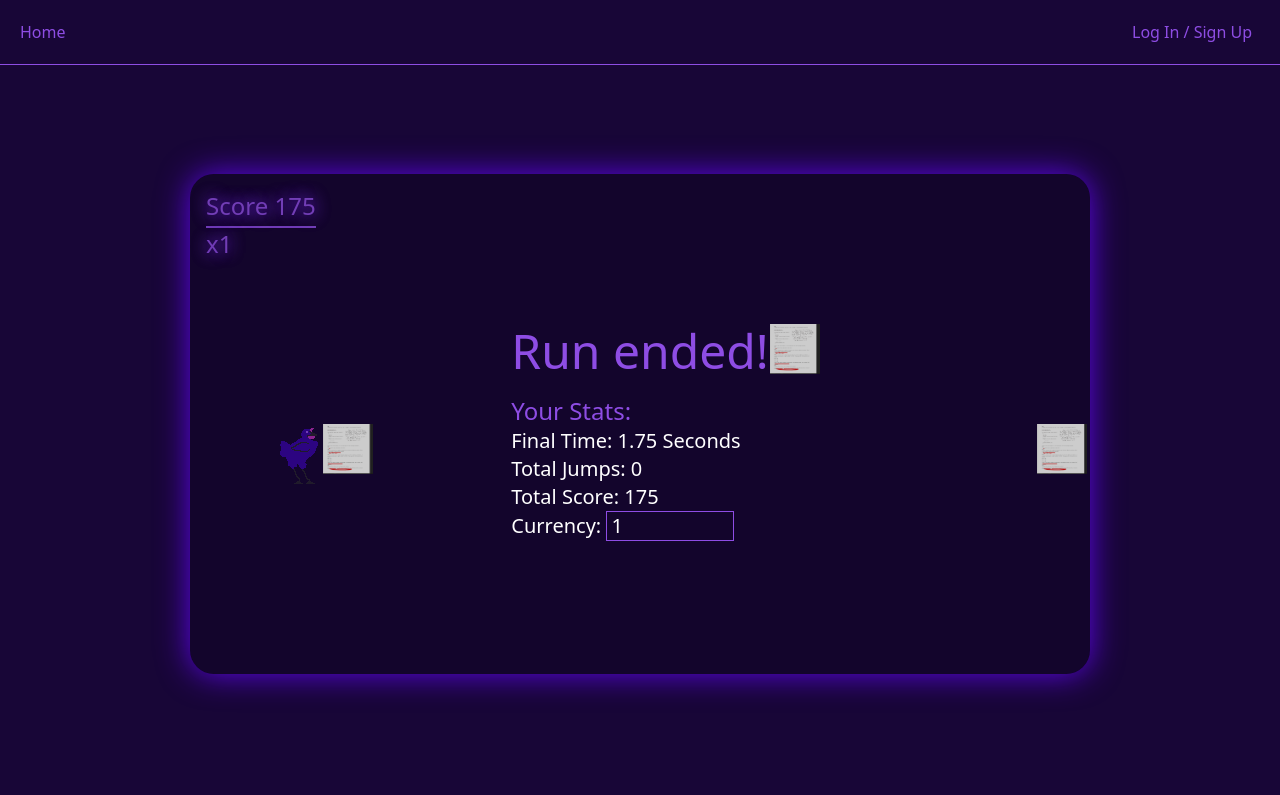
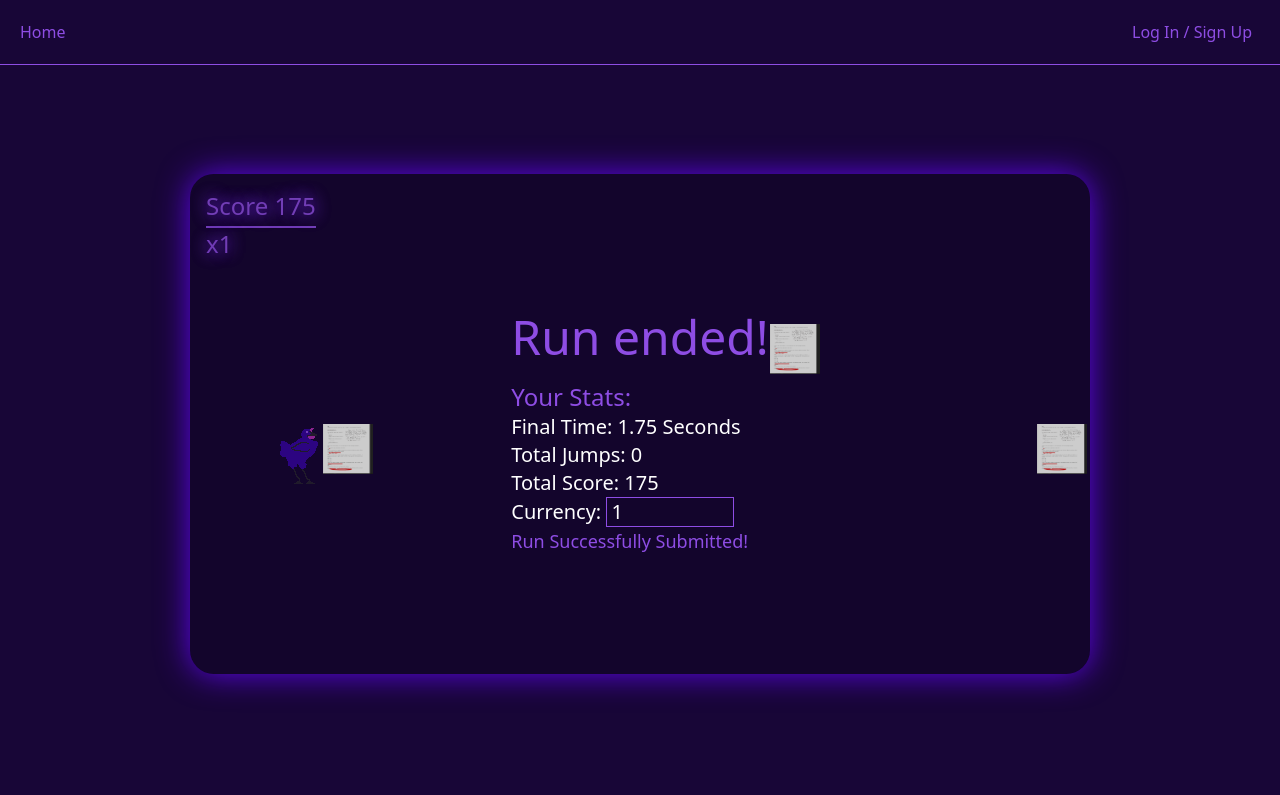
Before and after one commit to Games4Doritos/CITS3403-Project, a Flask app: page /play in a window 1280 px wide. Shown: the top 795 px of the page. Run offline with Flask 3, Linux system fonts and the light colour scheme; style sheets or scripts are compiled from the project's sources; some libraries are stand-ins or nearby versions.

Commit message:
Added run submission status messages and full handling of the result uploading
- Moved the code for uploadResults into a try-catch structure to handle errors (may need future improvements)
- Added failMessage and successMessage elements on the game page that indicate if the a run's results were uploaded successfully
- Added logic in the uploadResults function displays the fail or success messages depending on the status code of the response from the server

```diff
--- a/app/static/game.js
+++ b/app/static/game.js
@@ -211,6 +211,7 @@ function frame(){
 const wait = (ms) => new Promise(resolve => setTimeout(resolve, ms));
 
 const uploadResults = async (finalTime, totalJumps, totalScore, newCurrency) => {
+    try{
         const response = await fetch("/play", {
             method: "POST",
             headers: {"Content-Type": "application/json"},
@@ -221,7 +222,33 @@ const uploadResults = async (finalTime, totalJumps, totalScore, newCurrency) =>
                 newCurrency: newCurrency,
             }),
         });
-    await console.log(response.text(), response.status);
+        const data = await response.text();
+        const failMessage = document.getElementById("failMessage");
+        const successMessage = document.getElementById("successMessage");
+        if (!end.style.display){
+            return;
+        }
+        if (!response.ok){
+            if (response.status === 400){
+                failMessage.textContent = `Run Failed to Submit, are you sure it was valid?`;
+            }
+            else{
+                failMessage.textContent = `Run Failed to Submit, Error Code: ${response.status}`;
+            }
+            successMessage.style.display = "none";
+            failMessage.style.display="block";
+        }
+        else{
+            failMessage.style.display="none";
+            successMessage.style.display = "block";
+
+        }
+
+    }
+    catch (error) {
+        console.error('Error:', error);
+    }
+
 
 }
 
--- a/app/templates/play.html
+++ b/app/templates/play.html
@@ -34,6 +34,12 @@
                             00
                         </div>
                     </h3>
+                    <h3 class="text-lg hidden text-red-500" id="failMessage">
+                        Run Failed to Submit.
+                    </h3>
+                    <h3 class="text-lg hidden text-[var(--primary)]" id="successMessage">
+                        Run Successfully Submitted!
+                    </h3>
                 </div>
 
             </div>
```
Lines whose indentation alone changed are shown as unchanged.
